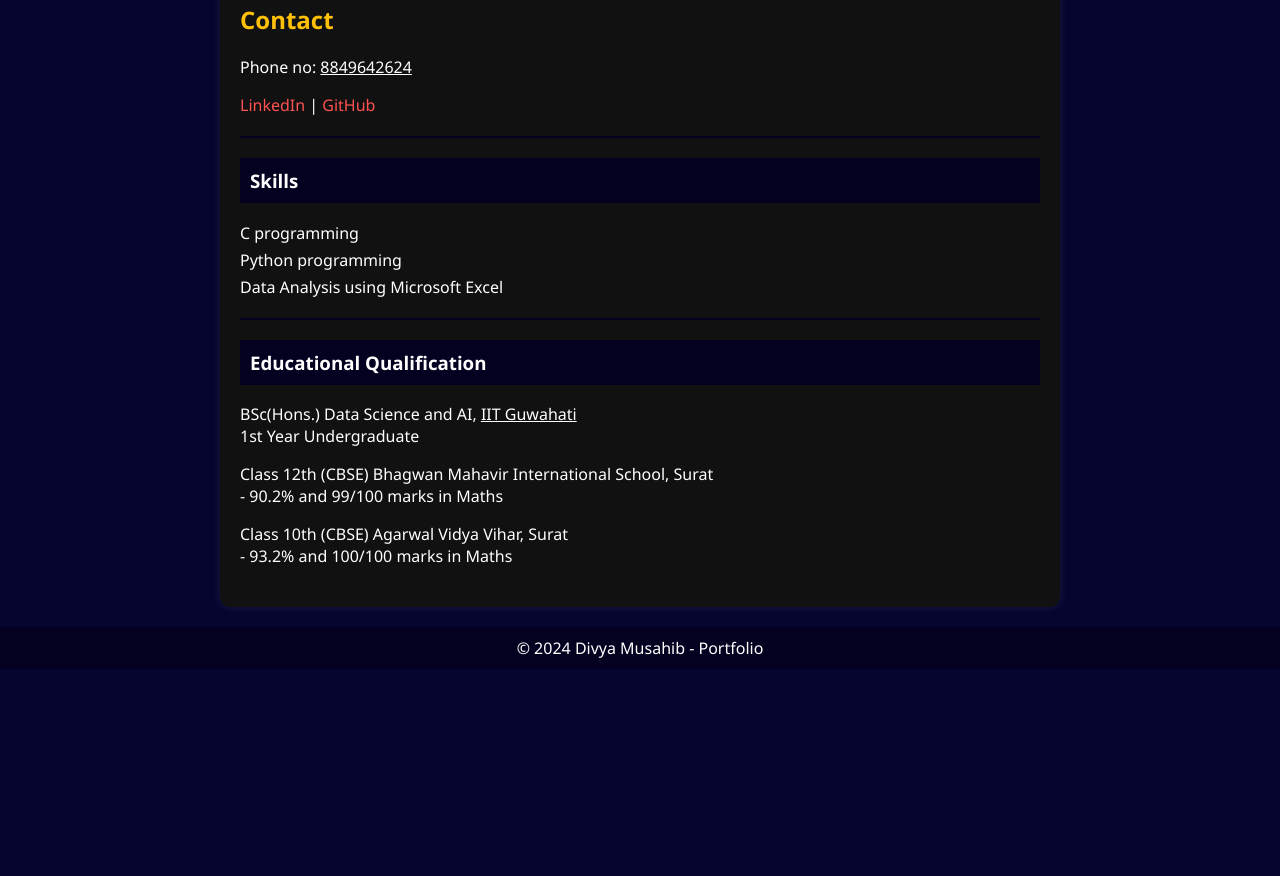
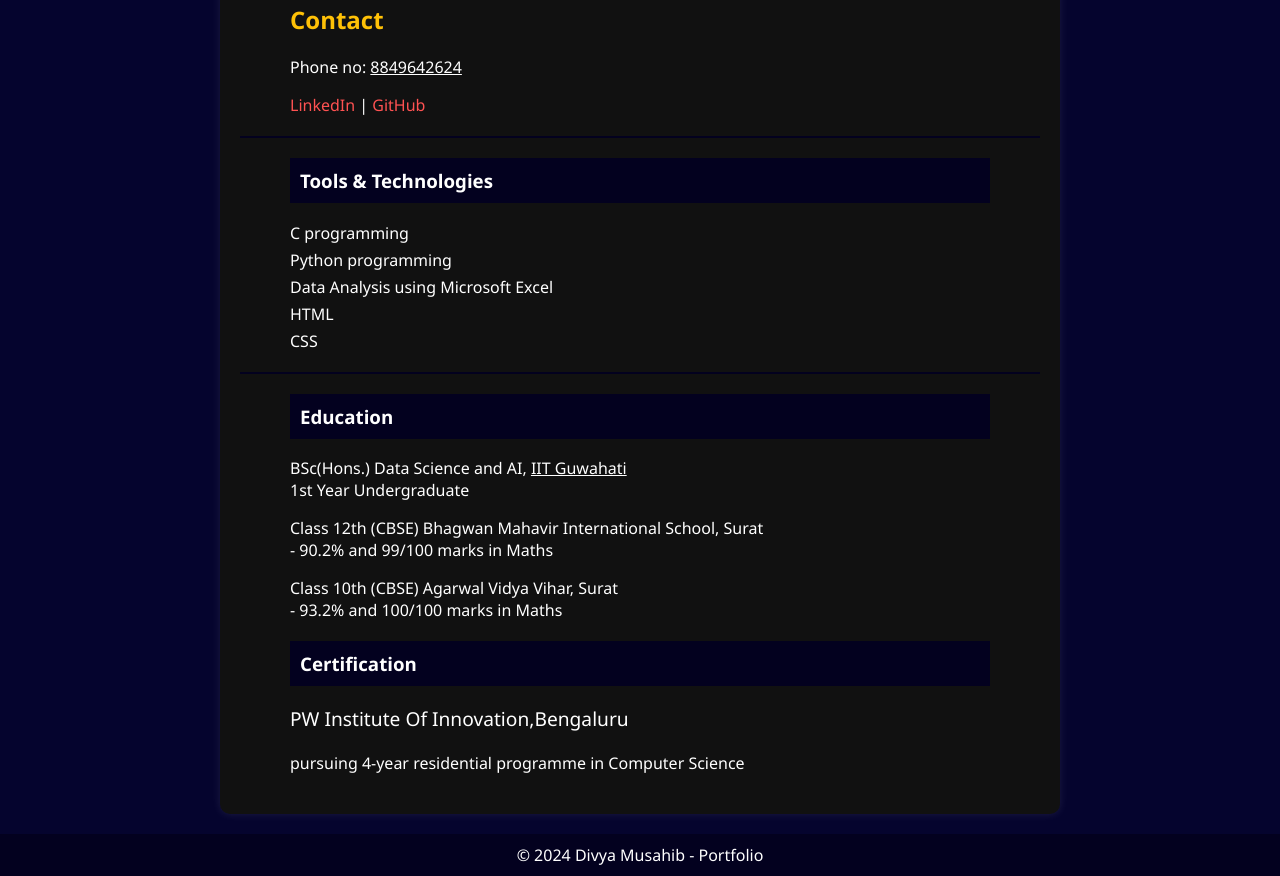
Before and after one commit to DivyaMusahib/Divya-s-Portfolio, a plain HTML site: page index.html in a window 1280 px wide. Shown: the part 375-1251 px from the top of the page. Before the commit the page ends 1044 px from the top, so only its background shows below. Drawn offline with Linux system fonts and the light colour scheme.

Commit message:
added certification and changed name of skills to tools

```diff
--- a/index.html
+++ b/index.html
@@ -25,21 +25,29 @@
         <hr>
 
         <section>
-            <h3>Skills</h3>
+            <h3>Tools & Technologies</h3>
             <ul>
                 <li>C programming</li>
                 <li>Python programming</li>
                 <li>Data Analysis using Microsoft Excel</li>
+                <li>HTML</li>
+                <li>CSS</li>
             </ul>
         </section>
 
         <hr>
 
         <section>
-            <h3>Educational Qualification</h3>
+            <h3>Education</h3>
             <p>BSc(Hons.) Data Science and AI, <u>IIT Guwahati</u><br>1st Year Undergraduate</p>
             <p>Class 12th (CBSE) Bhagwan Mahavir International School, Surat<br>- 90.2% and 99/100 marks in Maths</p>
             <p>Class 10th (CBSE) Agarwal Vidya Vihar, Surat<br>- 93.2% and 100/100 marks in Maths</p>
+        </section>
+
+        <section>
+            <h3>Certification</h3>
+            <p style="font-size: larger;"> PW Institute Of Innovation,Bengaluru</p>
+            <p>pursuing 4-year residential programme in Computer Science</p>
         </section>
     </main>
 
--- a/style.css
+++ b/style.css
@@ -40,6 +40,9 @@ h2 {
 
 section {
     margin-bottom: 20px;
+    margin-left: 50px;
+    margin-right: 50px;
+
 }
 
 h3 {
```
